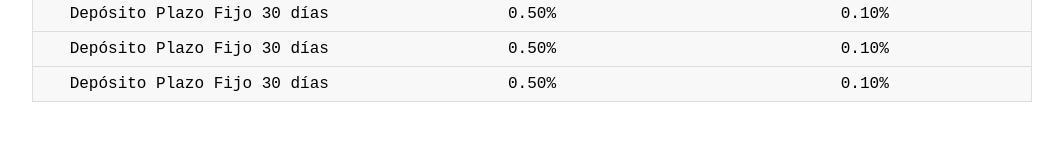
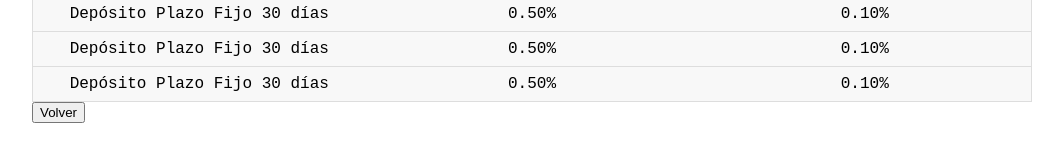
Before and after one commit to CactriRL/TarifarioCACTRI.RL, a plain HTML site: page Tarifario CACTRI/tarifario.html in a window 1280 px wide. Shown: the part 94-256 px from the top of the page, without its empty margins (108-1171 px from the left). Drawn offline with Linux system fonts and the light colour scheme.

Commit message:
Add files via upload

```diff
--- a/Tarifario CACTRI/tarifario.html
+++ b/Tarifario CACTRI/tarifario.html
@@ -35,6 +35,11 @@
 				</tr>
 			</tbody>
 		</table>
+		<div>
+			<a href="..\index.html">
+				<button>Volver</button>
+			</a>
+		</div>
 	</div>
 </body>
 </html>
```
